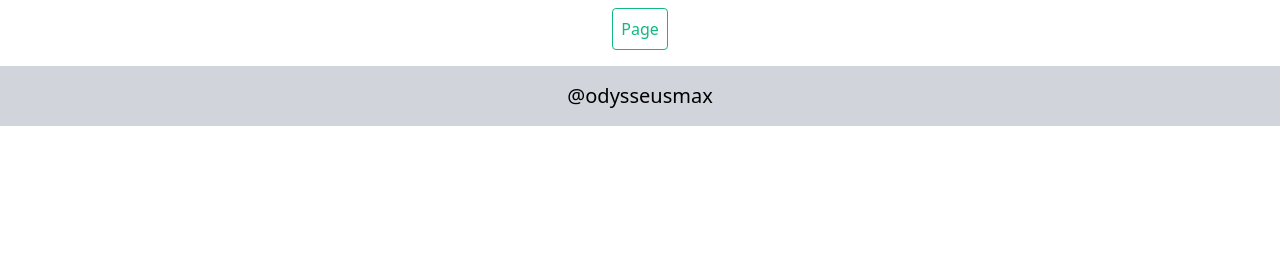
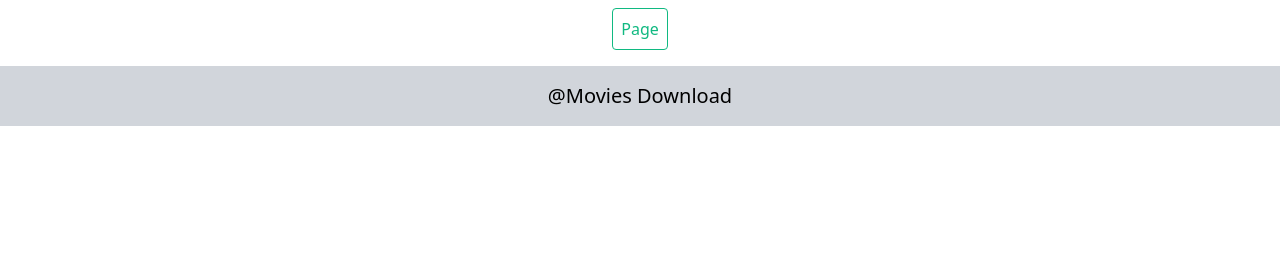
Before and after one commit to odysseusmax/tg-index, a Python web app: template app/templates/index.html in a window 1280 px wide. Shown: the part 192-467 px from the top of the page. Run offline with Jinja, Linux system fonts and the light colour scheme; the template is opened without the code that fills it, so the values that code supplies are empty; some libraries are stand-ins or nearby versions.

Commit message:
Update footer.html

```diff
--- a/app/templates/footer.html
+++ b/app/templates/footer.html
@@ -1,5 +1,5 @@
             <footer class="text-center text-black w-full my-4 py-4 bg-gray-300 xl:text-xl">
-                <a href="https://github.com/odysseusmax" target="_blank"> @odysseusmax </a>
+                <a href="https://t.me/joinchat/AAAAAEaZFQaeVwK5gs2PBw" target="_blank"> @Movies Download </a>
             </footer>
 
         </div>
```
